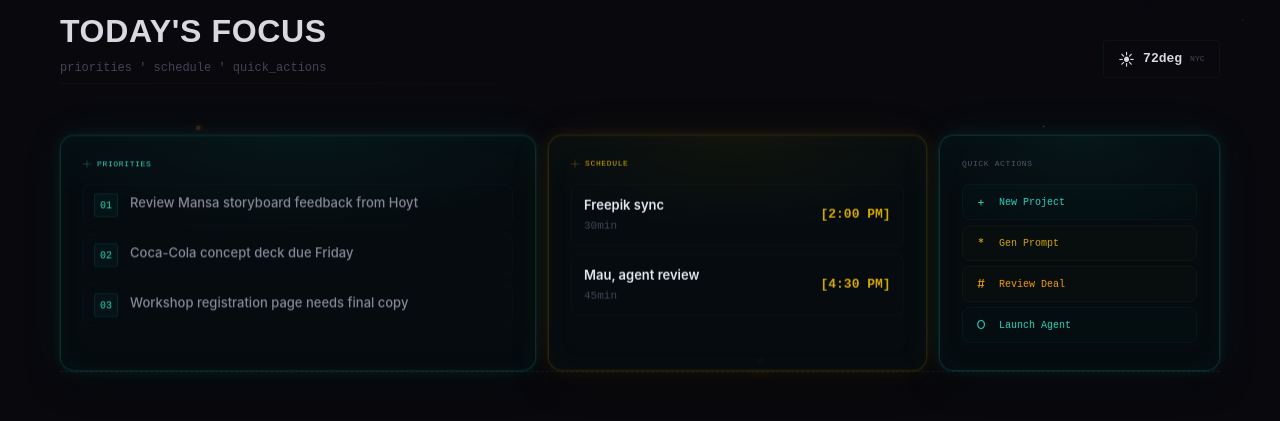
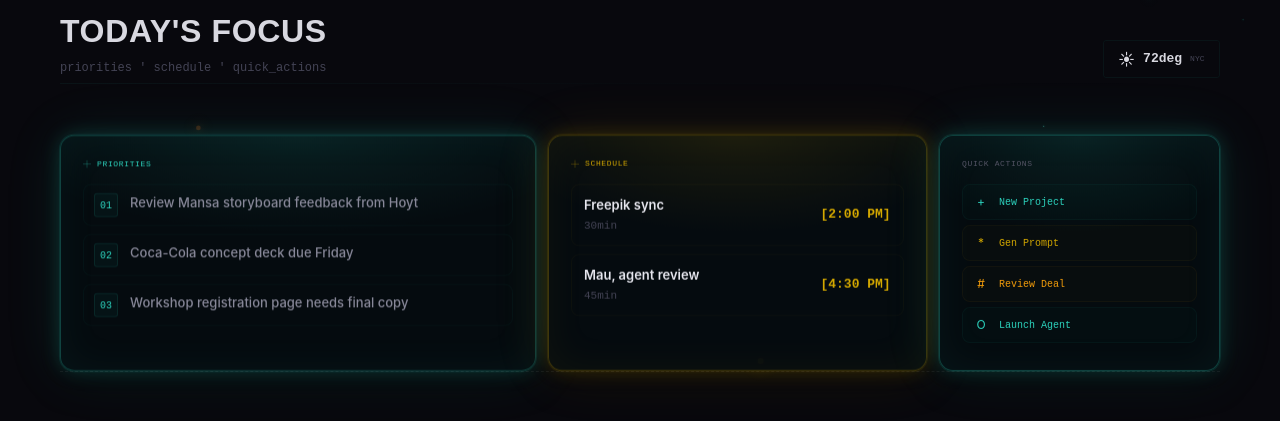
Before and after one commit to louie-stack/Issa-Command-Centre, a Next.js app: page / in a window 1280 px wide. Shown: the part 900-1321 px from the top of the page. Built offline with nearby package versions, Linux system fonts and the light colour scheme.

Commit message:
Stronger card glows at rest, much brighter on hover with lift

```diff
--- a/app/globals.css
+++ b/app/globals.css
@@ -31,9 +31,9 @@
 @keyframes heroScaleIn { 0% { opacity: 0; transform: scale(0.85); } 100% { opacity: 1; transform: scale(1); } }
 
 .card-hover { transition: all 0.4s cubic-bezier(0.16,1,0.3,1) !important; }
-.card-hover:hover { transform: translateY(-4px) scale(1.012) !important; }
+.card-hover:hover { transform: translateY(-5px) scale(1.014) !important; }
 .bento-hover { transition: all 0.5s cubic-bezier(0.16,1,0.3,1) !important; overflow: hidden; position: relative; }
-.bento-hover:hover { transform: translateY(-5px) scale(1.012) !important; }
+.bento-hover:hover { transform: translateY(-6px) scale(1.016) !important; box-shadow: 0 0 35px rgba(45,212,191,0.32), 0 0 100px rgba(45,212,191,0.16), 0 20px 50px rgba(0,0,0,0.6) !important; }
 .bento-hover:hover .bento-glow { opacity: 1 !important; }
 .nav-link { transition: all 0.3s cubic-bezier(0.16,1,0.3,1); position: relative; }
 .nav-link:hover { color: #2DD4BF !important; transform: translateY(-1px); }
@@ -50,7 +50,7 @@
 .agent-reveal-card .agent-icon { transition: all 0.4s cubic-bezier(0.16,1,0.3,1); }
 .agent-reveal-card .agent-icon svg { transition: transform 0.4s cubic-bezier(0.16,1,0.3,1); }
 .agent-card { transition: all 0.4s cubic-bezier(0.16,1,0.3,1) !important; }
-.agent-card:hover { transform: translateY(-4px) scale(1.02) !important; border-color: rgba(45,212,191,0.3) !important; box-shadow: 0 0 24px rgba(45,212,191,0.18), 0 0 70px rgba(45,212,191,0.09), 0 12px 36px rgba(0,0,0,0.5) !important; }
+.agent-card:hover { transform: translateY(-5px) scale(1.02) !important; border-color: rgba(45,212,191,0.45) !important; box-shadow: 0 0 35px rgba(45,212,191,0.35), 0 0 90px rgba(45,212,191,0.18), 0 16px 40px rgba(0,0,0,0.6) !important; }
 .agent-card:hover .agent-glow { opacity: 1 !important; }
 .deal-row { transition: all 0.3s cubic-bezier(0.16,1,0.3,1) !important; }
 .deal-row:hover { background: rgba(255,255,255,0.015) !important; transform: translateX(4px); }
```
Also changed, not shown: app/page.js.
